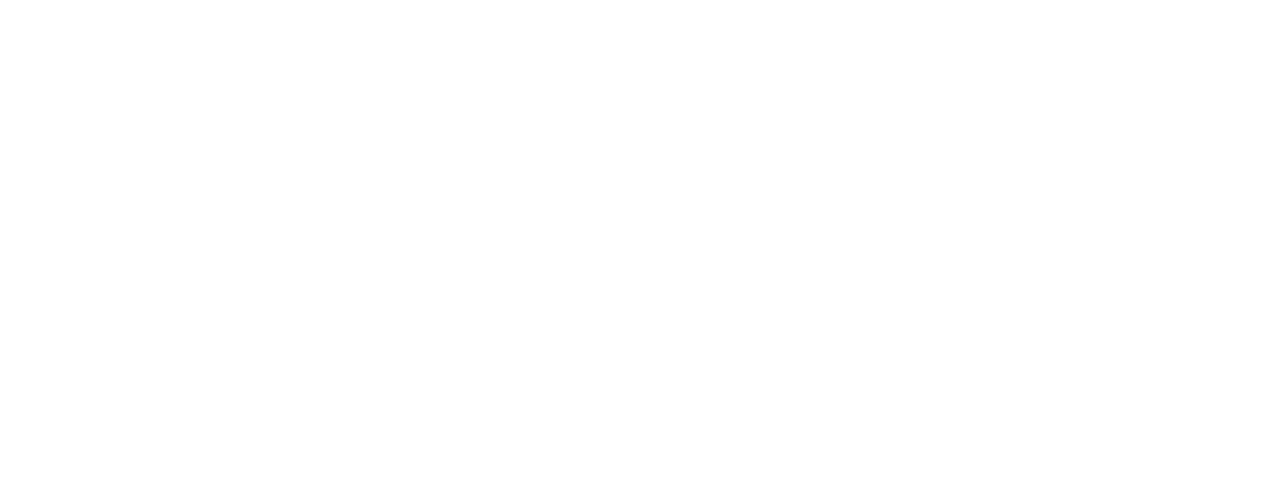
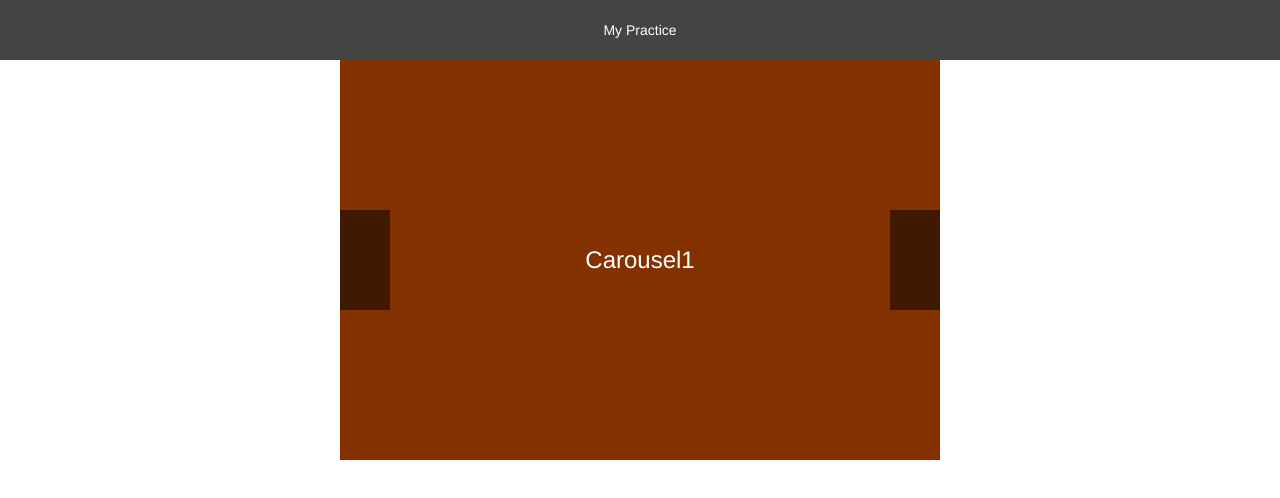
Before and after one commit to hazukiliou/Practice-Project, a Vue app: page /CarouselsImage in a window 1280 px wide. Shown: the top 498 px of the page. Built offline with nearby package versions, Linux system fonts and the light colour scheme.

Commit message:
feat: Image Carousel Patt 1

```diff
--- a/src/router/index.js
+++ b/src/router/index.js
@@ -11,17 +11,22 @@
 			{
 				path: '/',
 				name: 'Home',
-				component: () => import(/* webpackChunkName: "Home" */ '../views/Home.vue'),
+				component: () => import(/* webpackChunkName: "Home" */ '@/views/Home.vue'),
 			},
 			{
 				path: '/Portfolio',
 				name: 'Portfolio',
-				component: () => import(/* webpackChunkName: "Portfolio" */ '../views/Portfolio.vue'),
+				component: () => import(/* webpackChunkName: "Portfolio" */ '@/views/Portfolio.vue'),
 			},
 			{
-				path: '/Other',
-				name: 'Other',
-				component: () => import(/* webpackChunkName: "Other" */ '../views/Other.vue'),
+				path: '/StarAnimation',
+				name: 'StarAnimation',
+				component: () => import(/* webpackChunkName: "StarAnimation" */ '@/views/StarAnimation.vue'),
+			},
+			{
+				path: 'CarouselsImage',
+				name: 'CarouselsImage',
+				component: () => import(/* webpackChunkName: "CarouselsImage" */ '@/views/CarouselsImage.vue'),
 			},
 		],
 	},
--- /dev/null
+++ b/src/views/CarouselsImage.vue
@@ -0,0 +1,130 @@
+<template>
+	<div class="CarouselsImage">
+		<div class="transform" :style="{'transform': `translateX(-${index * 100}%)`}">
+			<div
+				class="carousel"
+				:class="[`class${item}`, className(i)]"
+				v-for="(item, i) in list"
+				:key="i"
+				:style="{'transform': `translateX(${i * 100}%)`}"
+			>
+				{{ `Carousel${item}` }}
+			</div>
+		</div>
+		<div class="arrow-next" @click="next"></div>
+		<div class="arrow-prev" @click="prev"></div>
+	</div>
+</template>
+
+<script>
+export default {
+	data() {
+		return {
+			index: 0,
+			list: ['1', '2', '3', '4']
+		}
+	},
+	methods: {
+		className(index) {
+			let newClass = ''
+
+			if (this.index === index) newClass = 'active'
+
+			if (
+				this.index + 1 === index ||
+				(this.index === this.list.length - 1 && index === 0)
+			)
+				newClass = 'next'
+			if (
+				this.index - 1 === index ||
+				(this.index === 0 && index === this.list.length - 1)
+			)
+				newClass = 'prev'
+
+			return newClass
+		},
+		next() {
+			this.index =
+				this.index === this.list.length - 1 ? 0 : this.index + 1
+		},
+		prev() {
+			this.index =
+				this.index === 0 ? this.list.length - 1 : this.index - 1
+		}
+	}
+}
+</script>
+
+<style lang="scss" scoped>
+.CarouselsImage {
+	position: relative;
+	overflow: hidden;
+	width: 600px;
+	height: 400px;
+	margin: auto;
+	font-size: 24px;
+	color: #FFF;
+
+	.transform {
+		height: 100%;
+		transition: transform 500ms ease-in-out;
+	}
+
+	.carousel {
+		position: absolute;
+		width: 100%;
+		height: 100%;
+		display: flex;
+		align-items: center;
+		justify-content: center;
+		z-index: -1;
+
+		&.active {
+			z-index: 1;
+			transform: translateX(0%);
+		}
+
+		&.next {
+			z-index: 0;
+			transform: translateX(100%);
+		}
+
+		&.prev {
+			z-index: 0;
+			transform: translateX(-100%);
+		}
+	}
+
+	.arrow-next,
+	.arrow-prev {
+		position: absolute;
+		width: 50px;
+		height: 100px;
+		background: rgba($color: #000000, $alpha: 0.5);
+		top: 50%;
+		transform: translateY(-50%);
+		cursor: pointer;
+		z-index: 5;
+
+		&.arrow-next {
+			right: 0;
+		}
+	}
+
+	.class1 {
+		background: #843101;
+	}
+
+	.class2 {
+		background: #ccc;
+	}
+
+	.class3 {
+		background: #aaa;
+	}
+
+	.class4 {
+		background: #2c3e50;
+	}
+}
+</style>
--- a/src/views/Home.vue
+++ b/src/views/Home.vue
@@ -18,10 +18,16 @@
 		return {
 			practiceList: [
 				{
-					link: 'Other',
+					link: 'StarAnimation',
 					name: 'Star Animation',
 					label: 'Canvas',
 					image: 'Star Animation'
+				},
+				{
+					link: 'CarouselsImage',
+					name: 'Image Carousel',
+					label: 'CSS',
+					image: 'Image Carousel'
 				}
 			]
 		}
@@ -42,6 +48,11 @@
 	justify-content: space-between;
 	margin: 0 auto;
 	width: 90%;
+
+	&::after {
+		content: '';
+		width: 30%;
+	}
 
 	li {
 		overflow: hidden;
@@ -79,7 +90,6 @@
 			line-height: 25px;
 			padding: 0 15px;
 			border-radius: 20px;
-			width: 50px;
 			color: #7367f0;
 			border: 1px solid #7367f0;
 		}
```
Also changed, not shown: src/assets/image/Practice/Image Carousel.jpg (added), src/views/StarAnimation.vue (renamed from src/views/Other.vue).
